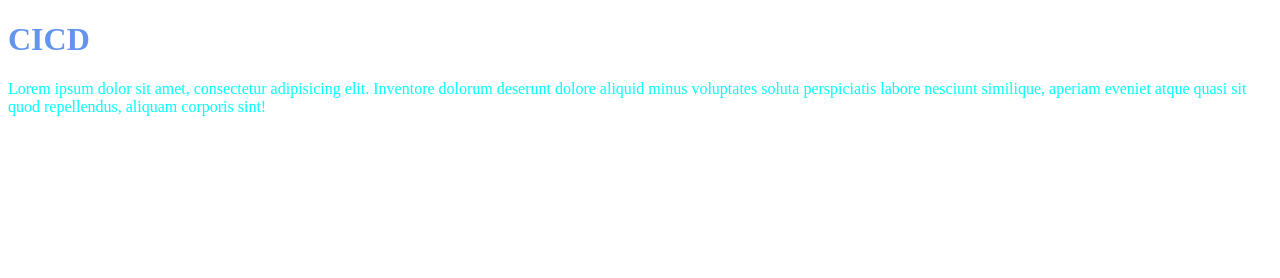
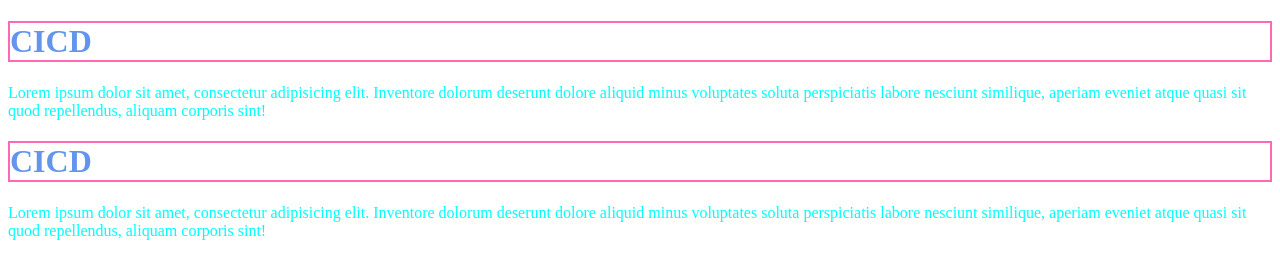
Before and after one commit to MoizKhan1179/CICD, a plain HTML site: page index.html in a window 1280 px wide. Drawn offline with Linux system fonts and the light colour scheme.

Commit message:
new content added

```diff
--- a/index.html
+++ b/index.html
@@ -14,5 +14,12 @@
     <p>
         Lorem ipsum dolor sit amet, consectetur adipisicing elit. Inventore dolorum deserunt dolore aliquid minus voluptates soluta perspiciatis labore nesciunt similique, aperiam eveniet atque quasi sit quod repellendus, aliquam corporis sint!
     </p>
+    <h1>
+        CICD
+    </h1>
+
+    <p>
+        Lorem ipsum dolor sit amet, consectetur adipisicing elit. Inventore dolorum deserunt dolore aliquid minus voluptates soluta perspiciatis labore nesciunt similique, aperiam eveniet atque quasi sit quod repellendus, aliquam corporis sint!
+    </p>
 </body>
 </html>
--- a/style.css
+++ b/style.css
@@ -1,6 +1,6 @@
 h1{
     color: cornflowerblue;
-    border: 10px;
+    border: 2px solid hotpink ;
 
 }
 
```
